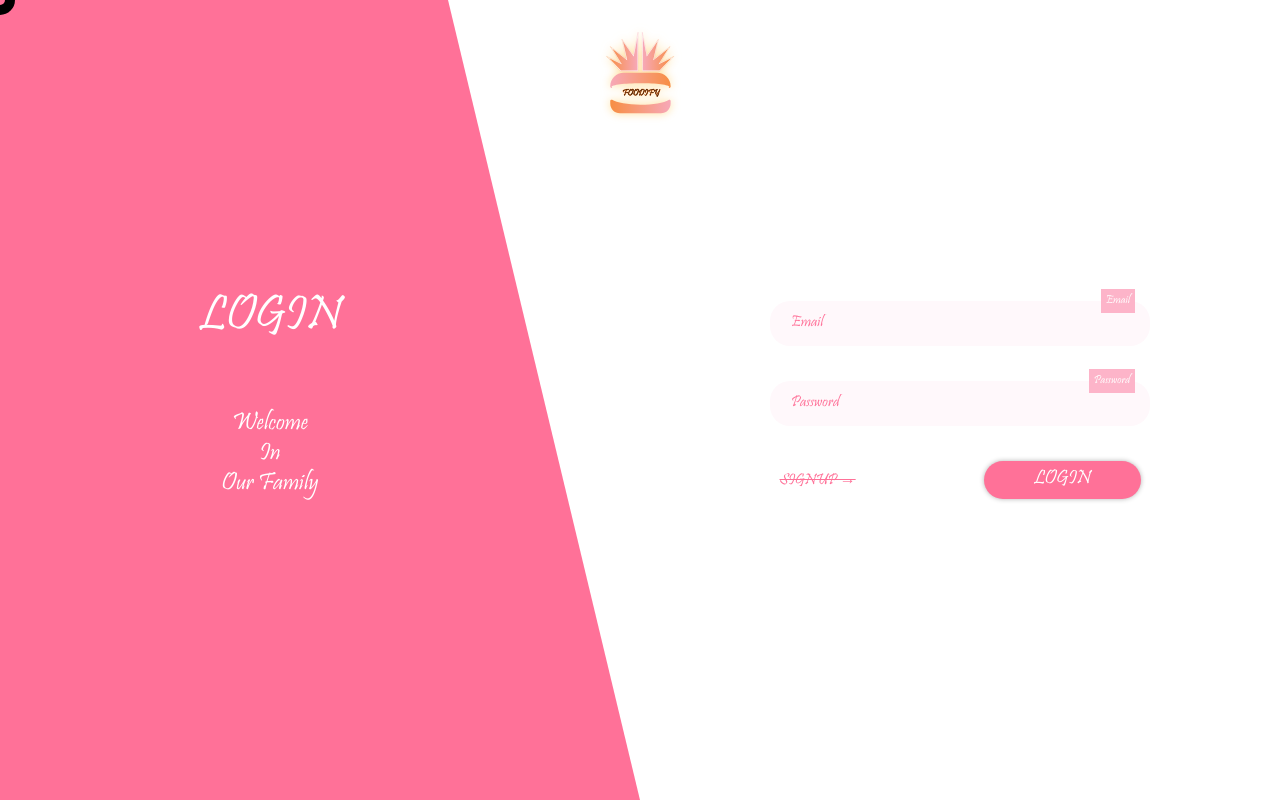
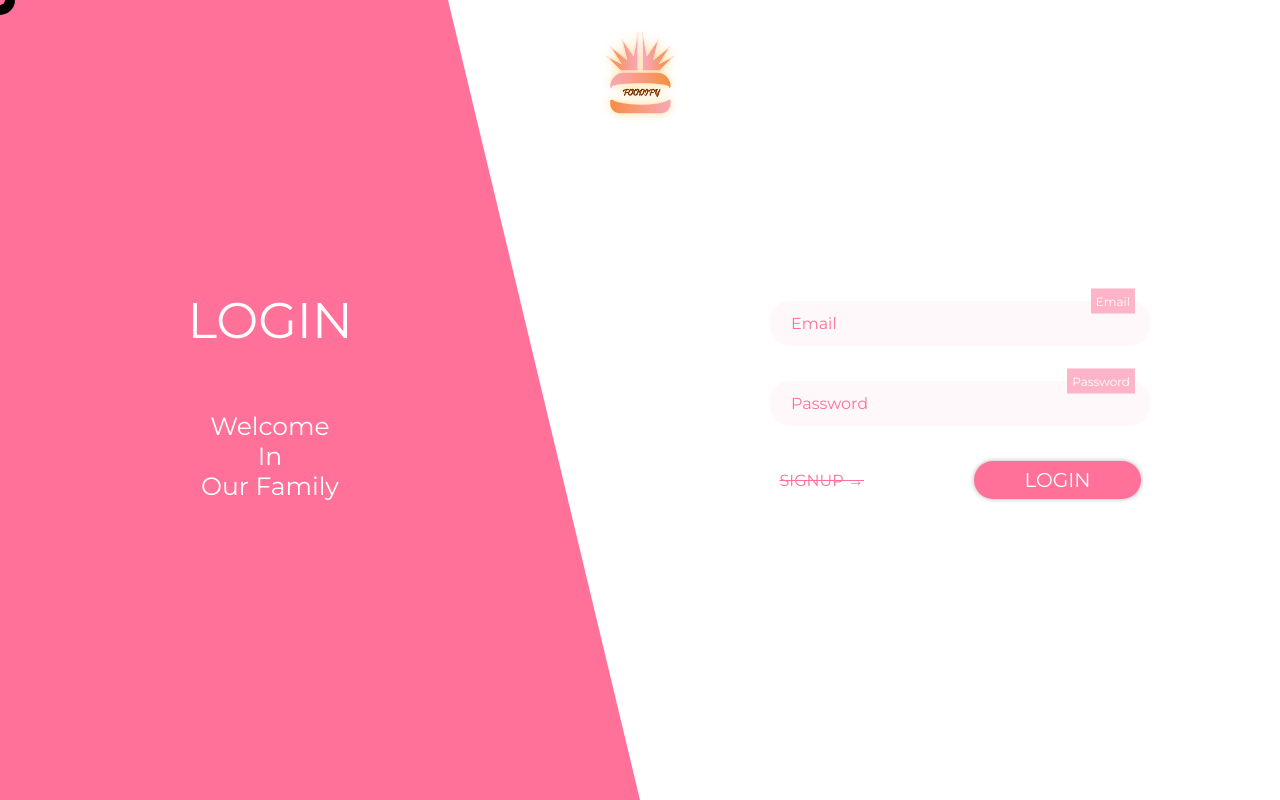
Before and after one commit to Ahmed-Mohammed-Badawi/Foodify, a React (Create React App) app: page /Login in a window 1280 px wide. Built offline with nearby package versions, Linux system fonts and the light colour scheme.

Commit message:
Update Font-Family

```diff
--- a/src/components/Pages/Checkout/UserData/UserData.module.css
+++ b/src/components/Pages/Checkout/UserData/UserData.module.css
@@ -52,13 +52,16 @@
 }
 
 .UserShippingInfo h2{
+    font-family: var(--secondFont);
     color: var(--mainColor);
-    margin-top: 2.5rem;
+    font-size: 1.8rem;
+    margin-top: 1.5rem;
     margin-bottom: 3rem;
 }
 
 .UserShippingInfo p {
     margin-bottom: 1.2rem;
+    padding: 0 1rem;
 }
 
 .UserShippingInfo span{
--- a/src/components/Pages/Home/Menu/Menu.module.css
+++ b/src/components/Pages/Home/Menu/Menu.module.css
@@ -7,7 +7,6 @@
     font-size: 4rem;
     color: var(--mainColor);
     text-transform: uppercase;
-    letter-spacing: .5rem;
     margin-bottom: 8rem;
     background-color: white;
 }
@@ -52,7 +51,6 @@
 .Ingredient{
     font-size: 2rem;
     margin-bottom: 1rem;
-    letter-spacing: .1rem;
     list-style-position: inside;
     list-style-type: circle;
     color: #707070;
--- a/src/components/Pages/Home/Notes/Notes.module.css
+++ b/src/components/Pages/Home/Notes/Notes.module.css
@@ -6,7 +6,6 @@
     font-size: 4rem;
     color: var(--mainColor);
     text-transform: uppercase;
-    letter-spacing: .5rem;
     margin-bottom: 8rem;
 }
 
--- a/src/components/Pages/Market/SearchBar/SearchBar.module.css
+++ b/src/components/Pages/Market/SearchBar/SearchBar.module.css
@@ -37,10 +37,14 @@ input.Search{
 
 .OrdersNumber{
     position: absolute;
+    font-family: var(--secondFont);
     top: 2.5rem;
     left: 1rem;
+    font-size: 1.2rem;
+    font-weight: bold;
     width: 2rem;
     height: 2rem;
+    line-height: 2rem;
     border-radius: 50%;
     background-color: var(--secondColor);
     color: #181818;
--- a/src/index.css
+++ b/src/index.css
@@ -1,17 +1,16 @@
 /* Second Font from Google fonts*/
 @import url('https://fonts.googleapis.com/css2?family=Montserrat:wght@300;400&display=swap');
-
 /*First Font from The Local PC*/
-@font-face {
-  font-family: 'Pristina';
-  src: local('Pristina'), url("./assets/Fonts/PRISTINA.otf") format('otf');
-  src: local('Pristina'), url("./assets/Fonts/PRISTINA.woff") format('woff');
-}
+/*@font-face {*/
+/*  font-family: 'Pristina';*/
+/*  src: local('Pristina'), url("./assets/Fonts/PRISTINA.otf") format('otf');*/
+/*  src: local('Pristina'), url("./assets/Fonts/PRISTINA.woff") format('woff');*/
+/*}*/
 
 /*Default Value In Variables*/
 :root{
-  --mainFont: 'Pristina';
-  --secondFont: 'Montserrat', sans-serif;;
+  --mainFont: 'Montserrat', sans-serif;
+  --secondFont: 'Montserrat', sans-serif;
   --mainSize: 1.6rem;
   --mainColor: #FF7198;
   --secondColor: #fdb4c9;
```
